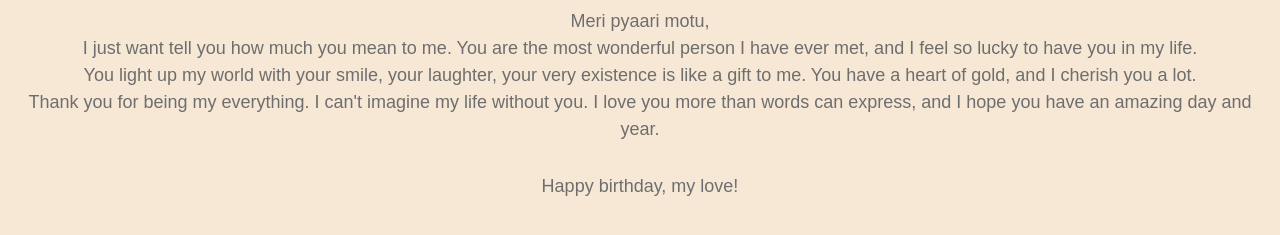
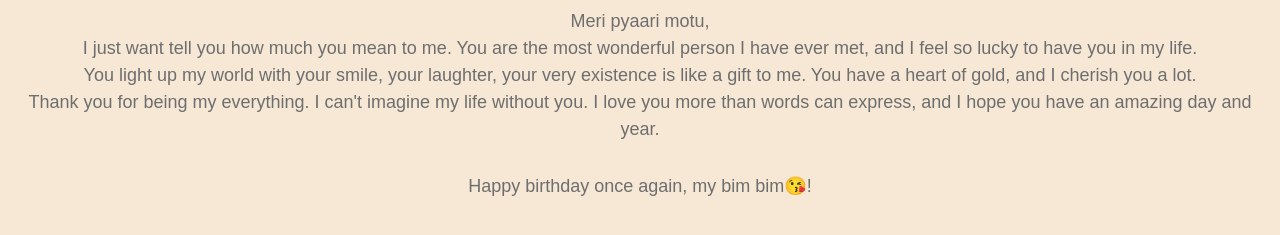
Before and after one commit to sid3385/happy-birthday-booboo, a plain HTML site: page index.html in a window 1280 px wide. Shown: the part 439-674 px from the top of the page. Drawn offline with Linux system fonts and the light colour scheme.

Commit message:
Update index.html

```diff
--- a/index.html
+++ b/index.html
@@ -43,6 +43,6 @@
 	I just want tell you how much you mean to me. You are the most wonderful person I have ever met, and I feel so lucky to have you in my life.<br>
 	You light up my world with your smile, your laughter, your very existence is like a gift to me. You have a heart of gold, and I cherish you a lot.<br>
 	Thank you for being my everything. I can't imagine my life without you. I love you more than words can express, and I hope you have an amazing day and year.</p>
-	<p>Happy birthday, my love!</p>
+	<p>Happy birthday once again, my bim bim😘!</p>
 </body>
 </html>
```
